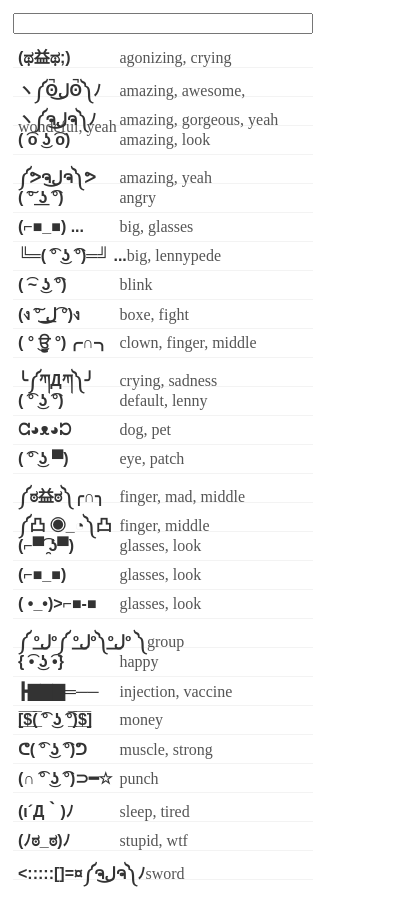
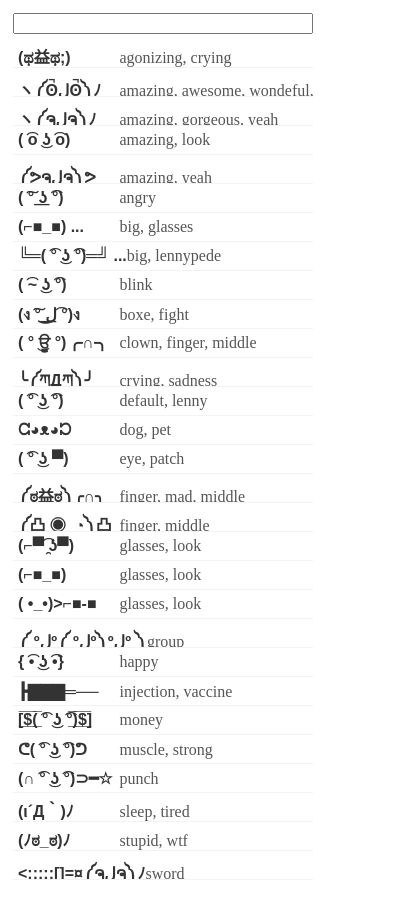
Before and after one commit to LiberQuack/lenny-faces-extension, a browser extension: page src/popup.html in a window 400 px wide. After the commit the page ends 880 px from the top, so only its background shows below. Drawn offline with Linux system fonts and the light colour scheme; some packages are replaced by stand-ins of ours; a script that the page names is missing.

Commit message:
fixed problem with wrapping texts

```diff
--- a/src/style.css
+++ b/src/style.css
@@ -26,6 +26,8 @@ li {
   vertical-align: middle;
   height: 18px;
   border-bottom: solid 1px #f3f3f3;
+  overflow: hidden;
+  white-space: nowrap;
 }
 
 li:hover {
```
Also changed, not shown: manifest.json.
